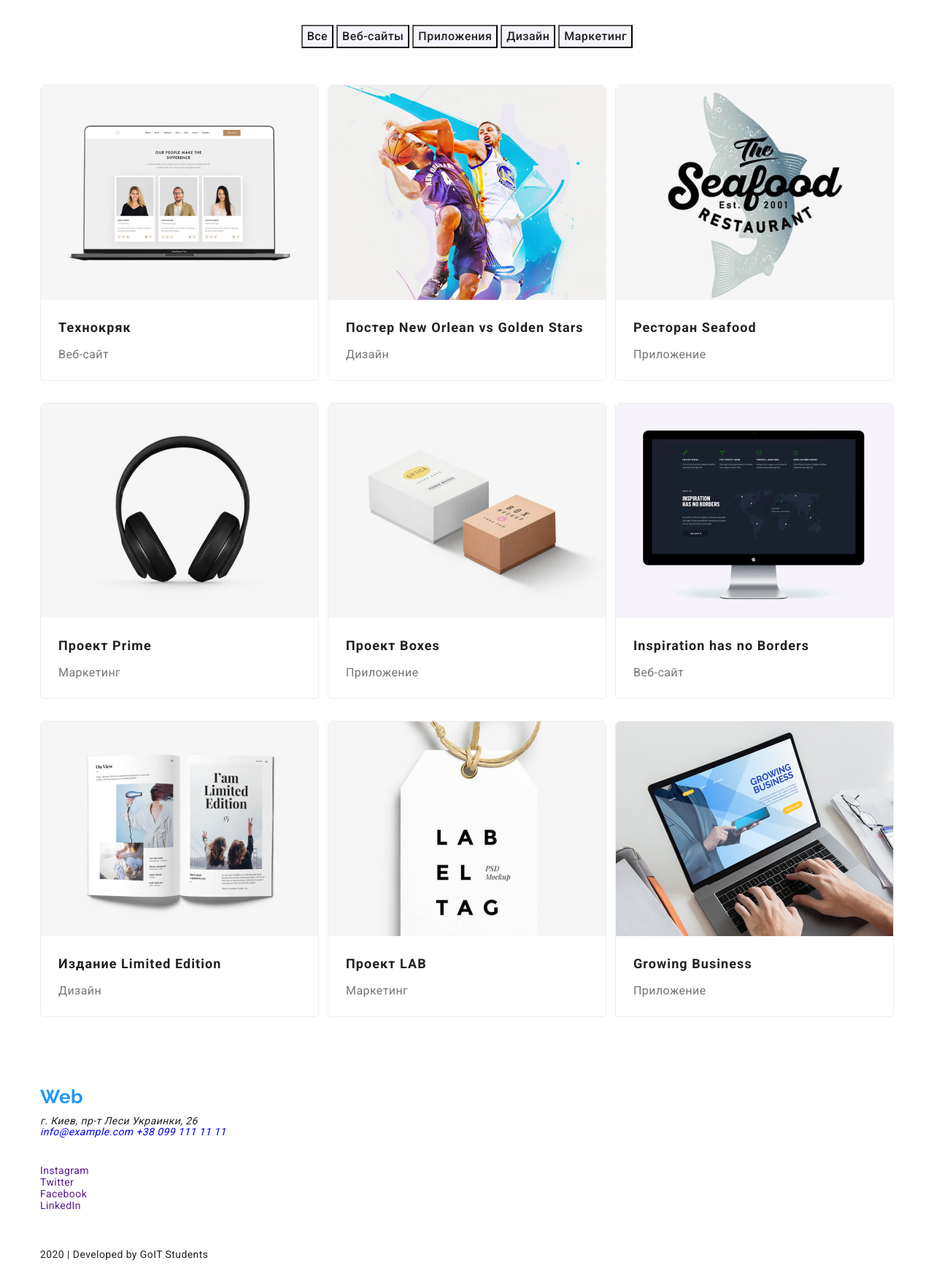
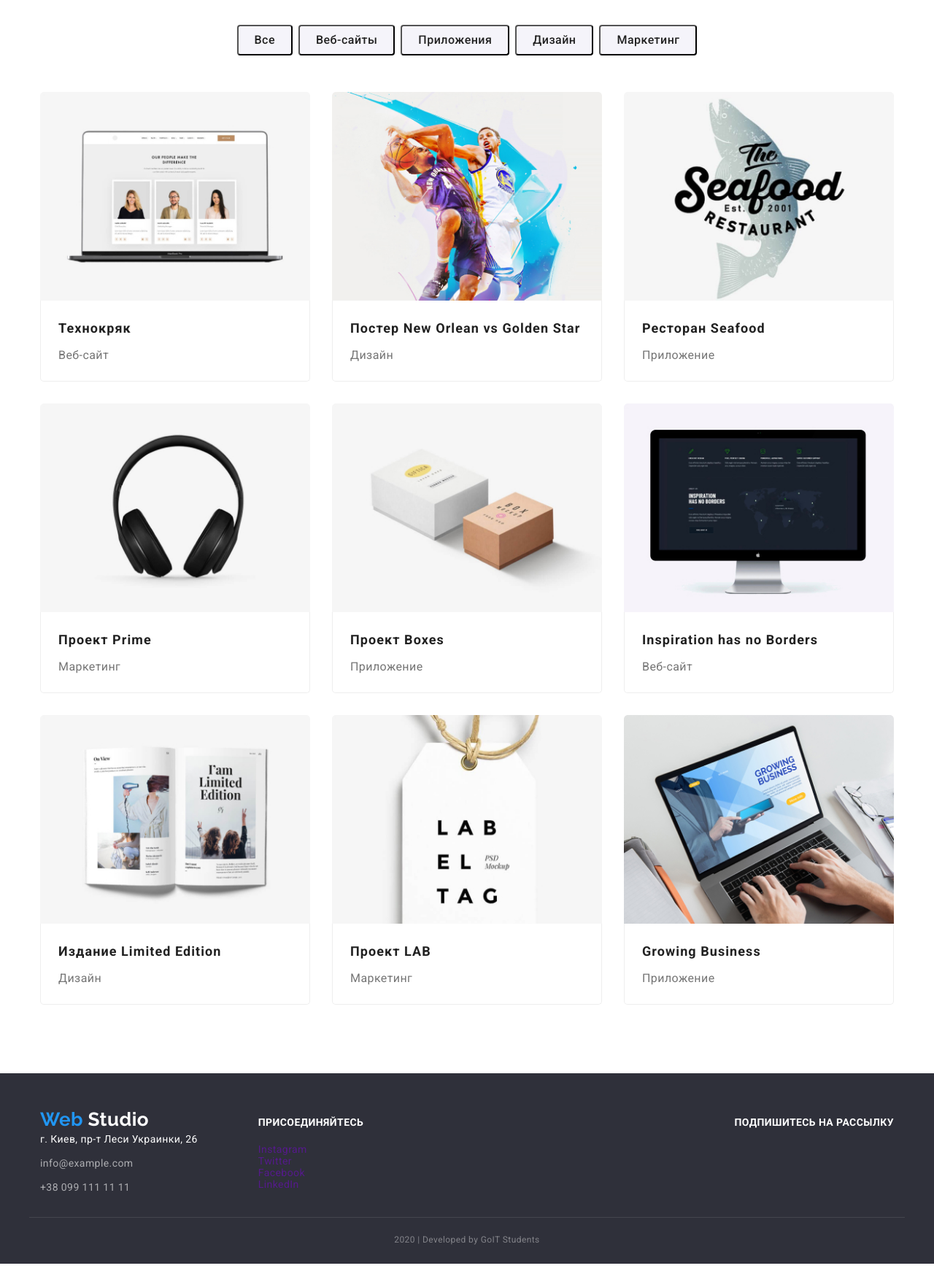
Before and after one commit to Yurikonoval/goit-markup-hw-03, a plain HTML site: page portfolio.html in a window 1280 px wide. Shown: the part 140-1882 px from the top of the page at 73% size. Drawn offline with nearby package versions, Linux system fonts and the light colour scheme.

Commit message:
правки после разбора домашки

```diff
--- a/css/style.css
+++ b/css/style.css
@@ -234,7 +234,15 @@ img {
   justify-content: space-between;
 }
 .our-team .photo {
-  margin-bottom: 30px;
+  border-top-left-radius: 4px;
+  border-top-right-radius: 4px;
+}
+.our-team .card-content {
+  padding: 30px 31px 34px 32px;
+
+  background-color: var(--white-color);
+  border-bottom-right-radius: 4px;
+  border-bottom-left-radius: 4px;
 }
 .our-team .title {
   margin-top: 0;
@@ -257,10 +265,7 @@ img {
   text-align: center;
 }
 .our-team > .item {
-  padding-bottom: 24px;
-  width: 280px;
-  border: 1px solid transparent;
-  border-radius: 4px;
+  width: calc((100% - 90px) / 4);
 }
 .social-network {
   display: flex;
@@ -274,11 +279,11 @@ img {
   background-color: var(--accent-color);
 }
 /* our clients */
-.clients.container {
-  margin-top: 94px;
-  margin-bottom: 94px;
+.clients {
+  padding-top: 94px;
+  padding-bottom: 94px;
 }
-.clients.list {
+.clients .list {
   display: flex;
   justify-content: space-between;
 }
@@ -301,7 +306,7 @@ img {
   border-bottom: 1px solid rgba(255, 255, 255, 0.1);
 }
 .main-address {
-  margin-right: 179px;
+  margin-right: 83px;
 }
 
 .footer .logo.link {
@@ -353,16 +358,20 @@ img {
   color: rgba(255, 255, 255, 0.4);
 }
 /* portfolio main */
-.main {
+.portfolio {
   padding-top: 93px;
   padding-bottom: 94px;
 }
 .filter-nav {
   margin-bottom: 50px;
 
-  text-align: center;
+  display: flex;
+  justify-content: center;
 }
 .portfolio-filter {
+  border-radius: 4px;
+  padding: 6px 22px;
+
   font-family: "Roboto", sans-serif;
   color: var(--primary-text-color);
   background-color: var(--our-team-section-background);
@@ -371,35 +380,43 @@ img {
   line-height: 1.62;
   letter-spacing: 0.03em;
 }
+.filter-nav .portfolio-filter + .portfolio-filter {
+  margin-left: 8px;
+}
 .portfolio-filter:hover,
 .portfolio-filter:focus {
   color: var(--white-color);
   background-color: var(--accent-color);
 }
-.portfolio.list img {
-  margin-bottom: 20px;
-}
-.portfolio.list {
+.portfolio .list {
   display: flex;
   flex-wrap: wrap;
   justify-content: space-between;
 }
 
-.portfolio.list .item {
-  width: 382px;
+.portfolio .item {
+  width: calc((100% - 60px) / 3);
   margin-bottom: 30px;
-
-  border: 1px solid #eeeeee;
-  border-radius: 5px;
 }
-.portfolio.list .item:nth-last-child(-n + 3) {
+.portfolio .item:nth-last-child(-n + 3) {
   margin-bottom: 0;
 }
-.portfolio.list .link {
+.portfolio .link {
   display: block;
+  border-top-left-radius: 5px;
+  border-top-right-radius: 5px;
+  overflow: hidden;
+}
+.card-text {
+  padding: 20px 24px;
+  border-bottom: 1px solid #eeeeee;
+  border-left: 1px solid #eeeeee;
+  border-right: 1px solid #eeeeee;
+  border-bottom-left-radius: 5px;
+  border-bottom-right-radius: 5px;
 }
 .portfolio-title {
-  margin: 0 24px 4px;
+  margin: 0 0 4px;
 
   color: var(--primary-text-color);
   font-weight: 700;
@@ -408,7 +425,7 @@ img {
   letter-spacing: 0.06em;
 }
 .portfolio-subtitle {
-  margin: 0 24px 20px;
+  margin: 0;
 
   color: var(--secondary-text-color);
   font-weight: 400;
--- a/portfolio.html
+++ b/portfolio.html
@@ -46,8 +46,9 @@
         </ul>
       </div>
     </header>
-    <main class="main">
-      <section class="container portfolio">
+    <main>
+      <section class="portfolio">
+        <div class="container">
           <h1 class="section-title hidden">Портфолио</h1>
           <div class="filter-nav">
             <button class="portfolio-filter" type="button">Все</button>
@@ -57,21 +58,24 @@
             <button class="portfolio-filter" type="button">Маркетинг</button>
           </div>
 
-        <ul class="list portfolio">
+          <ul class="list">
             <li class="item">
               <a class="link" href="">
                 <img
                   src="./images/technohriak.jpg"
                   alt="Изображение сайта на экране ноутбука"
-                width="380"
+                  width="370"
                   height="294"
                 />
+                <div class="card-text">
                   <h2 class="portfolio-title">Технокряк</h2>
                   <p class="portfolio-subtitle">Веб-сайт</p>
+                </div>
+
                 <p class="portfolio-text">
-                Технокряк это современная площадка распространения коронавируса.
-                Компании используют эту платформу для цифрового шпионажа и атак
-                на защищённые сервера конкурентов.
+                  Технокряк это современная площадка распространения
+                  коронавируса. Компании используют эту платформу для цифрового
+                  шпионажа и атак на защищённые сервера конкурентов.
                 </p>
               </a>
             </li>
@@ -80,15 +84,19 @@
                 <img
                   src="./images/basketballposter.jpg"
                   alt="Баскетбольный постер"
-                width="380"
+                  width="370"
                   height="294"
                 />
-              <h2 class="portfolio-title">Постер New Orlean vs Golden Stars</h2>
+                <div class="card-text">
+                  <h2 class="portfolio-title">
+                    Постер New Orlean vs Golden Star
+                  </h2>
                   <p class="portfolio-subtitle">Дизайн</p>
+                </div>
                 <p class="portfolio-text">
-                Технокряк это современная площадка распространения коронавируса.
-                Компании используют эту платформу для цифрового шпионажа и атак
-                на защищённые сервера конкурентов.
+                  Технокряк это современная площадка распространения
+                  коронавируса. Компании используют эту платформу для цифрового
+                  шпионажа и атак на защищённые сервера конкурентов.
                 </p>
               </a>
             </li>
@@ -97,15 +105,17 @@
                 <img
                   src="./images/seafood.jpg"
                   alt="Логотип ресторана"
-                width="380"
+                  width="370"
                   height="294"
                 />
+                <div class="card-text">
                   <h2 class="portfolio-title">Ресторан Seafood</h2>
                   <p class="portfolio-subtitle">Приложение</p>
+                </div>
                 <p class="portfolio-text">
-                Технокряк это современная площадка распространения коронавируса.
-                Компании используют эту платформу для цифрового шпионажа и атак
-                на защищённые сервера конкурентов.
+                  Технокряк это современная площадка распространения
+                  коронавируса. Компании используют эту платформу для цифрового
+                  шпионажа и атак на защищённые сервера конкурентов.
                 </p>
               </a>
             </li>
@@ -114,15 +124,17 @@
                 <img
                   src="./images/prime.jpg"
                   alt="Наушники"
-                width="380"
+                  width="370"
                   height="294"
                 />
+                <div class="card-text">
                   <h2 class="portfolio-title">Проект Prime</h2>
                   <p class="portfolio-subtitle">Маркетинг</p>
+                </div>
                 <p class="portfolio-text">
-                Технокряк это современная площадка распространения коронавируса.
-                Компании используют эту платформу для цифрового шпионажа и атак
-                на защищённые сервера конкурентов.
+                  Технокряк это современная площадка распространения
+                  коронавируса. Компании используют эту платформу для цифрового
+                  шпионажа и атак на защищённые сервера конкурентов.
                 </p>
               </a>
             </li>
@@ -131,15 +143,17 @@
                 <img
                   src="./images/boxes.jpg"
                   alt="Коробки"
-                width="380"
+                  width="370"
                   height="294"
                 />
+                <div class="card-text">
                   <h2 class="portfolio-title">Проект Boxes</h2>
                   <p class="portfolio-subtitle">Приложение</p>
+                </div>
                 <p class="portfolio-text">
-                Технокряк это современная площадка распространения коронавируса.
-                Компании используют эту платформу для цифрового шпионажа и атак
-                на защищённые сервера конкурентов.
+                  Технокряк это современная площадка распространения
+                  коронавируса. Компании используют эту платформу для цифрового
+                  шпионажа и атак на защищённые сервера конкурентов.
                 </p>
               </a>
             </li>
@@ -148,15 +162,17 @@
                 <img
                   src="./images/inspiration-has-no-borders.jpg"
                   alt="Изображение сайта на мониторе"
-                width="380"
+                  width="370"
                   height="294"
                 />
+                <div class="card-text">
                   <h2 class="portfolio-title">Inspiration has no Borders</h2>
                   <p class="portfolio-subtitle">Веб-сайт</p>
+                </div>
                 <p class="portfolio-text">
-                Технокряк это современная площадка распространения коронавируса.
-                Компании используют эту платформу для цифрового шпионажа и атак
-                на защищённые сервера конкурентов.
+                  Технокряк это современная площадка распространения
+                  коронавируса. Компании используют эту платформу для цифрового
+                  шпионажа и атак на защищённые сервера конкурентов.
                 </p>
               </a>
             </li>
@@ -165,15 +181,17 @@
                 <img
                   src="./images/limited-edition.jpg"
                   alt="Открытый журнал"
-                width="380"
+                  width="370"
                   height="294"
                 />
+                <div class="card-text">
                   <h2 class="portfolio-title">Издание Limited Edition</h2>
                   <p class="portfolio-subtitle">Дизайн</p>
+                </div>
                 <p class="portfolio-text">
-                Технокряк это современная площадка распространения коронавируса.
-                Компании используют эту платформу для цифрового шпионажа и атак
-                на защищённые сервера конкурентов.
+                  Технокряк это современная площадка распространения
+                  коронавируса. Компании используют эту платформу для цифрового
+                  шпионажа и атак на защищённые сервера конкурентов.
                 </p>
               </a>
             </li>
@@ -182,15 +200,17 @@
                 <img
                   src="./images/lab.jpg"
                   alt="Этикетка"
-                width="380"
+                  width="370"
                   height="294"
                 />
+                <div class="card-text">
                   <h2 class="portfolio-title">Проект LAB</h2>
                   <p class="portfolio-subtitle">Маркетинг</p>
+                </div>
                 <p class="portfolio-text">
-                Технокряк это современная площадка распространения коронавируса.
-                Компании используют эту платформу для цифрового шпионажа и атак
-                на защищённые сервера конкурентов.
+                  Технокряк это современная площадка распространения
+                  коронавируса. Компании используют эту платформу для цифрового
+                  шпионажа и атак на защищённые сервера конкурентов.
                 </p>
               </a>
             </li>
@@ -199,32 +219,35 @@
                 <img
                   src="./images/growing-buisness.jpg"
                   alt="Руки, набирающие текст на сайте компании"
-                width="380"
+                  width="370"
                   height="294"
                 />
+                <div class="card-text">
                   <h2 class="portfolio-title">Growing Business</h2>
                   <p class="portfolio-subtitle">Приложение</p>
+                </div>
                 <p class="portfolio-text">
-                Технокряк это современная площадка распространения коронавируса.
-                Компании используют эту платформу для цифрового шпионажа и атак
-                на защищённые сервера конкурентов.
+                  Технокряк это современная площадка распространения
+                  коронавируса. Компании используют эту платформу для цифрового
+                  шпионажа и атак на защищённые сервера конкурентов.
                 </p>
               </a>
             </li>
           </ul>
+        </div>
       </section>
     </main>
     <!-- footer -->
-    <footer>
-      <div class="container footer">
+    <footer class="page-footer">
+      <div class="container">
         <div class="main-address">
           <a href="./index.html" class="logo link"
             >Web <span class="logo-footer">Studio</span></a
           >
-          <address class="phisical">
+          <address class="address phisical">
             г. Киев, пр-т Леси Украинки, 26
           </address>
-          <address>
+          <address class="address">
             <a class="link" href="mailto:info@example.com">info@example.com</a>
             <a class="link" href="tel:+380991111111">+38 099 111 11 11</a>
           </address>
@@ -256,9 +279,7 @@
           <b class="footer-title">Подпишитесь на рассылку</b>
         </div>
       </div>
-      <div class="container">
-        <p class="developed-by">2020 | Developed by GoIT Students</p>
-      </div>
+      <p class="copyright">2020 | Developed by GoIT Students</p>
     </footer>
   </body>
 </html>
```
Also changed, not shown: index.html (+11 -3 lines). Lines whose indentation alone changed are shown as unchanged.
